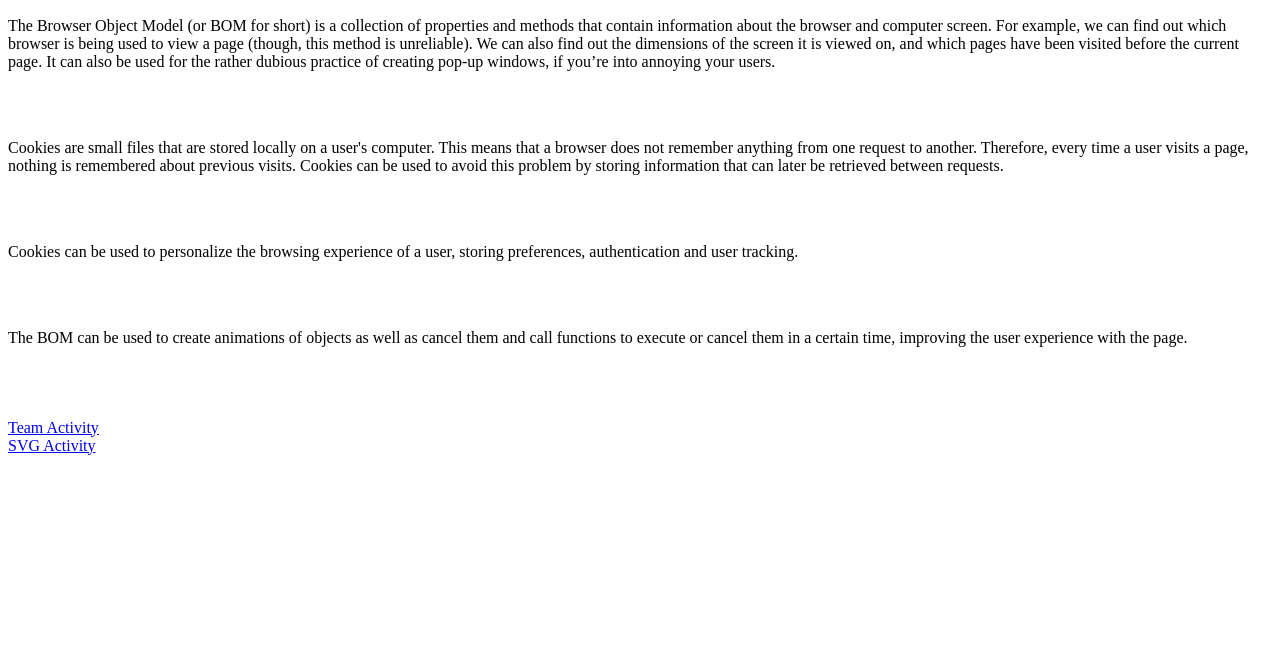
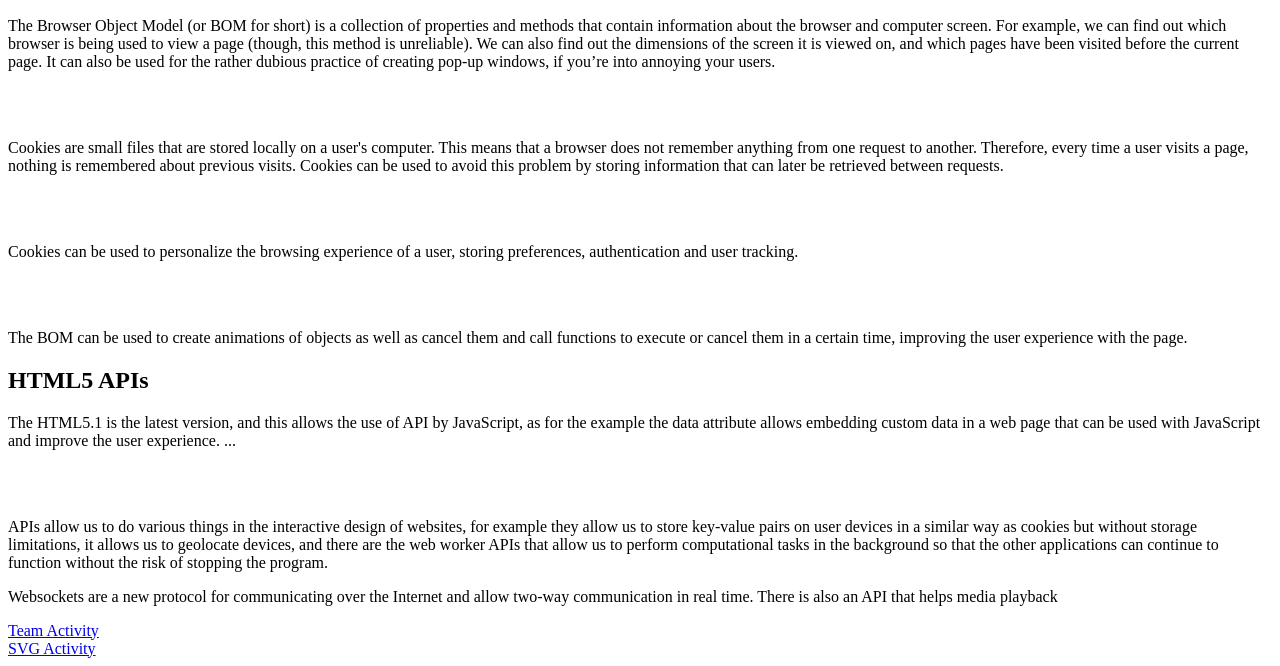
Before and after one commit to midael1975/WDD-330-portafolio, a plain HTML site: page week09/index.html in a window 1280 px wide. Shown: the part 157-823 px from the top of the page. Before the commit the page ends 800 px from the top, so only its background shows below. Drawn offline with Linux system fonts and the light colour scheme.

Commit message:
init commit

```diff
--- a/week09/index.html
+++ b/week09/index.html
@@ -26,13 +26,14 @@
 
     <p>The BOM can be used to create animations of objects as well as cancel them and call functions to execute or cancel them in a certain time, improving the user experience with the page.</p>
 
-    <h2></h2>
+    <h2>HTML5 APIs</h2>
 
-    <p></p><br><br>
+    <p>The HTML5.1 is the latest version, and this allows the use of API by JavaScript, as for the example the data attribute allows embedding custom data in a web page that can be used with JavaScript and improve the user experience. ...</p><br><br>
 
-    <p></p>
+    <p>APIs allow us to do various things in the interactive design of websites, for example they allow us to store key-value pairs on user devices in a similar way as cookies but without storage limitations, it allows us to geolocate devices, and there
+        are the web worker APIs that allow us to perform computational tasks in the background so that the other applications can continue to function without the risk of stopping the program.</p>
 
-
+    <p>Websockets are a new protocol for communicating over the Internet and allow two-way communication in real time. There is also an API that helps media playback</p>
 
     <section><a href="actv08/proof.html">Team Activity</a></section>
     <section>
```
